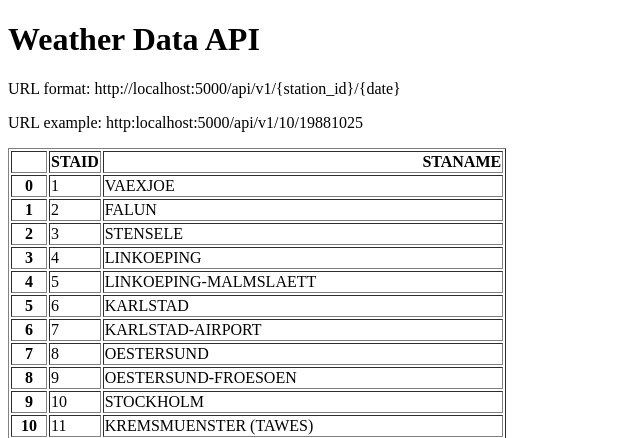
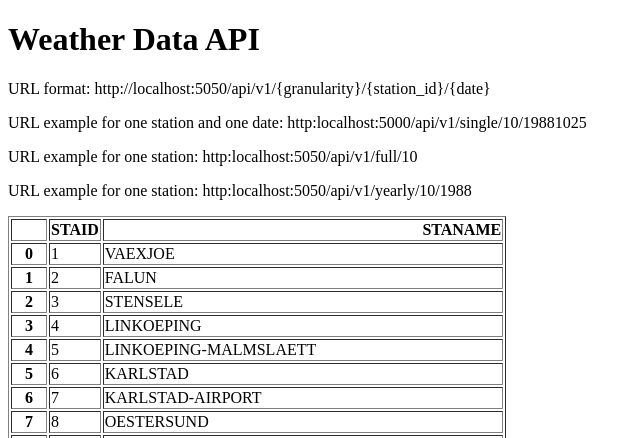
Before and after one commit to PensiveEagle/weather-data-api, a Flask app: page / in a window 1280 px wide. Shown: the top 438 px of the page, without its empty margins (0-641 px from the left). Run offline with Flask 3, Linux system fonts and the light colour scheme.

Commit message:
Added documentation for each api endpoint

```diff
--- a/templates/home.html
+++ b/templates/home.html
@@ -6,8 +6,10 @@
     </head>
     <body>
         <h1>Weather Data API</h1>
-        <p>URL format: http://localhost:5000/api/v1/{station_id}/{date}</p>
-        <p>URL example: http:localhost:5000/api/v1/10/19881025</p>
+        <p>URL format: http://localhost:5050/api/v1/{granularity}/{station_id}/{date}</p>
+        <p>URL example for one station and one date: http:localhost:5000/api/v1/single/10/19881025</p>
+        <p>URL example for one station: http:localhost:5050/api/v1/full/10</p>
+        <p>URL example for one station: http:localhost:5050/api/v1/yearly/10/1988</p>
         <p>{{stations_table|safe}}</p>
     </body>
 </html>
```
